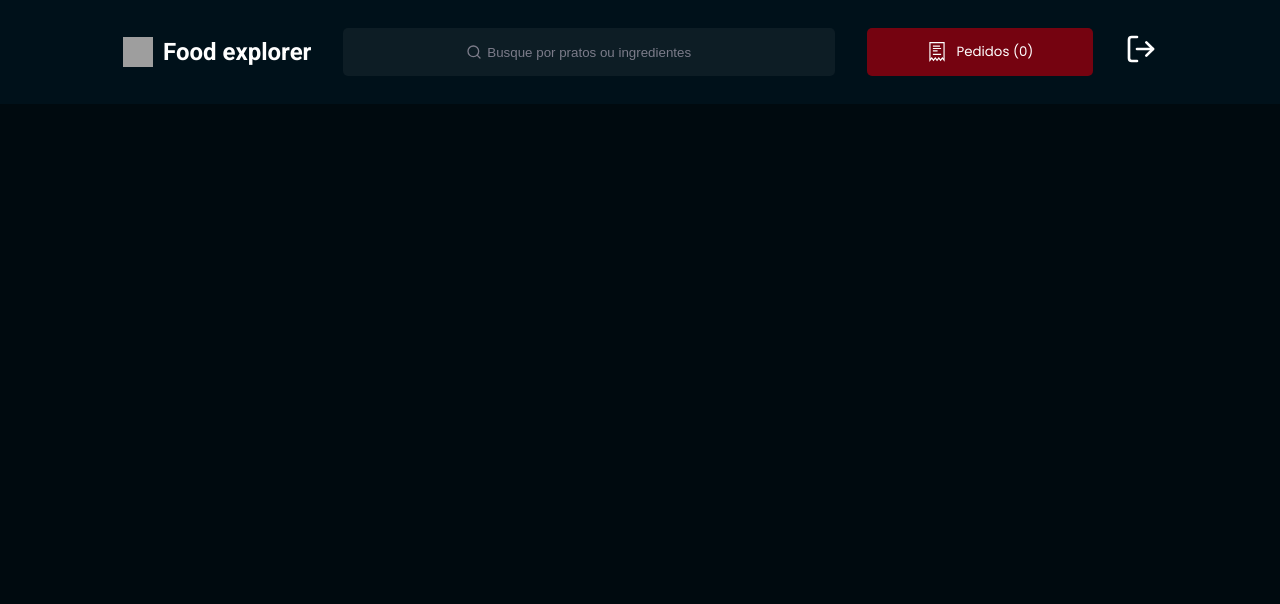
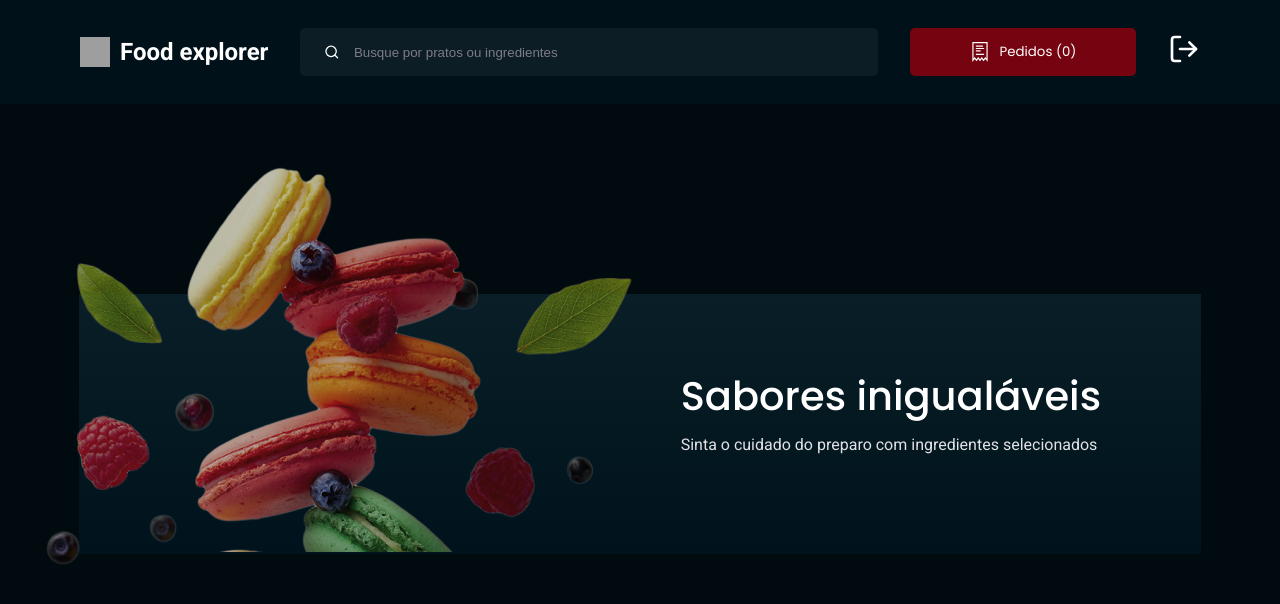
Before and after one commit to VitorTorquato/food-explorer, a React (Vite) app: page / in a window 1280 px wide. Shown: the top 604 px of the page. Built offline with nearby package versions, Linux system fonts and the light colour scheme; grey boxes are pictures that could not be loaded.

Commit message:
home page initiated

```diff
--- a/src/components/header/styles.js
+++ b/src/components/header/styles.js
@@ -7,9 +7,11 @@ import {DEVICE_BREAKPOINTS} from '../../styles/breakPoints'
 
 export const HeaderContainer = styled.header`
 
+        grid-area: header;
+
         width: 100%;
         height: 10.4rem;
-        padding: 2.4rem 12.3rem;
+        padding: 2.4rem 8rem;
 
         display: flex;
         align-items: center;
@@ -22,7 +24,7 @@ export const HeaderContainer = styled.header`
 `
 
 export const Search = styled.div`
-        position: relative;
+
         width: 100%;
         flex: 1;
 
@@ -45,7 +47,7 @@ export const Search = styled.div`
             height: 4.8rem;
             padding:0 1.4rem;
 
-            text-align: center;
+
              color: ${theme.COLORS.LIGHT_100};
 
              background:transparent;
@@ -59,18 +61,14 @@ export const Search = styled.div`
             }
        }
 
-       .iconSearch{
-        position: absolute;
-        left: 25%;
-        top: 54%;
-        transform: translateY(-50%);
-        color: ${theme.COLORS.LIGHT_500};
-        pointer-events: none;
-       }
+
 `;
 
 export const ButtonContainer = styled.div`
-        width: 22.6rem;
+        width: 100%;
+        max-width: 22.6rem;
+        flex:1;
+        flex-wrap: wrap;
 `;
 
 export const LogOut = styled.button`
--- a/src/pages/Home/index.jsx
+++ b/src/pages/Home/index.jsx
@@ -1,21 +1,38 @@
 import { FiSearch  } from "react-icons/fi";
-
-
+import { HomeContainer ,Hero,HeroImgContainer , HeroText} from "./styles";
 import { Header } from "../../components/header"
 
+import heroImg from '../../assets/HeroImg.png'
 
 export function Home(){
     return(
+
+     <HomeContainer>
         <Header>
-            <div className="iconSearch">
-
-
-            <FiSearch/>
-            </div>
+           <FiSearch/>
             <input type="text"
                 placeholder="Busque por pratos ou ingredientes"
             />
         </Header>
+
+        <main>
+
+            <Hero>
+                <HeroImgContainer>
+                    <img src={heroImg} alt="macarrons" />
+                </HeroImgContainer>
+
+
+                <HeroText>
+                    <h1>Sabores inigualáveis</h1>
+                    <p>Sinta o cuidado do preparo com ingredientes selecionados</p>
+                </HeroText>
+            </Hero>
+
+
+        </main>
+
+    </HomeContainer>
     )
 
 }
--- a/src/pages/Home/styles.js
+++ b/src/pages/Home/styles.js
@@ -0,0 +1,79 @@
+import styled from "styled-components";
+
+export const  HomeContainer = styled.div`
+
+        width: 100%;
+        height: 100vh;
+
+
+
+        display: grid;
+        grid-template-rows: 104px auto;
+
+        grid-template-areas:
+        "header"
+        "content";
+
+        overflow: hidden;
+
+
+        > main{
+                grid-area: content;
+
+                width: 100%;
+                max-width: 1122px;
+                margin: 2.6rem auto;
+
+        }
+
+`;
+
+
+export const Hero = styled.div`
+        position: relative;
+        display:flex ;
+        width: 100%;
+        height: 26rem;
+
+        margin-top: 16.4rem;
+
+        background: linear-gradient(180deg, #091E26 0%, #00131C 100%);
+
+
+
+
+`;
+
+export const HeroImgContainer = styled.figure`
+        position: absolute;
+        object-fit: cover;
+        top: -14rem;
+        left: -7rem;
+`;
+
+export const HeroText = styled.div`
+          position: absolute;
+          right: 10rem;
+          bottom: 10rem;
+
+        display: flex;
+        flex-direction: column;
+        gap: 2.4rem;
+
+          >h1{
+                  font-family: 'Poppins' , sans-serif;
+                  font-size: 4rem;
+                  font-weight: 500;
+
+                  line-height: 3rem;
+
+        }
+
+        >p{
+                font-family: 'Roboto' , sans-serif;
+                font-size: 1.6rem;
+                font-weight: 400;
+                text-align: justify;
+                color: ${({theme}) => theme.COLORS.LIGHT_300};
+        }
+`;
```
Also changed, not shown: src/assets/HeroImg.png (added).
